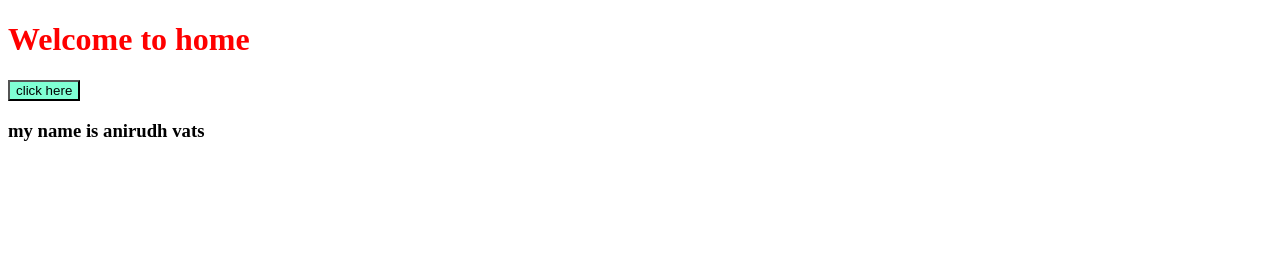
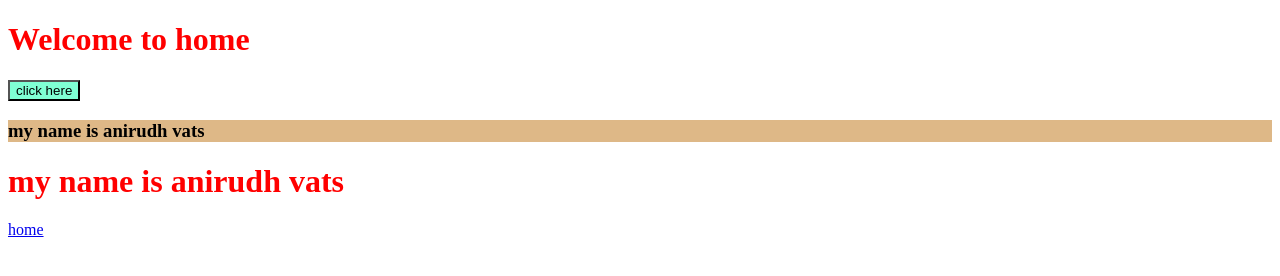
Before and after one commit to AnirudhVats975/git-tots, a plain HTML site: page index.html in a window 1280 px wide. Drawn offline with Linux system fonts and the light colour scheme.

Commit message:
modification in design

```diff
--- a/css/style.css
+++ b/css/style.css
@@ -5,3 +5,7 @@ h1{
 button{
 background-color: aquamarine;
 }
+
+h3{
+    background-color: burlywood;
+}
--- a/index.html
+++ b/index.html
@@ -10,5 +10,7 @@
     <h1>Welcome to home</h1>
     <button>click here</button>
     <h3>my name is anirudh vats</h3>
+    <h1>my name is anirudh vats</h1>
+    <a href="#">home</a>
 </body>
 </html>
```
